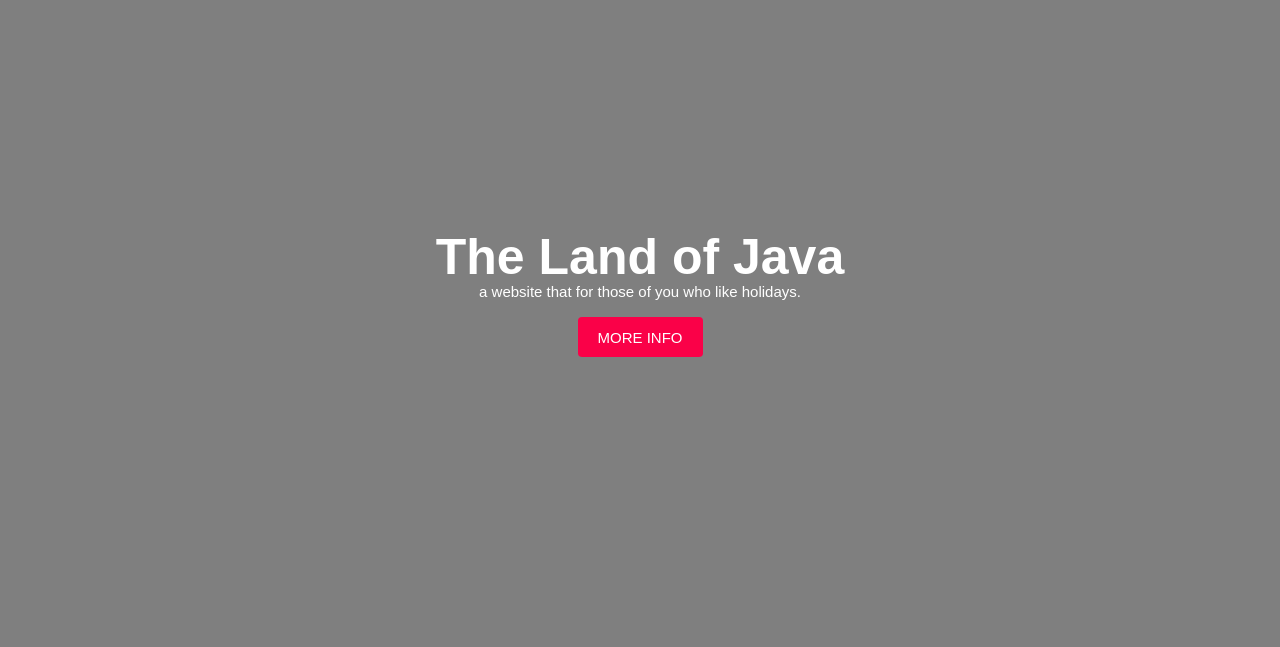
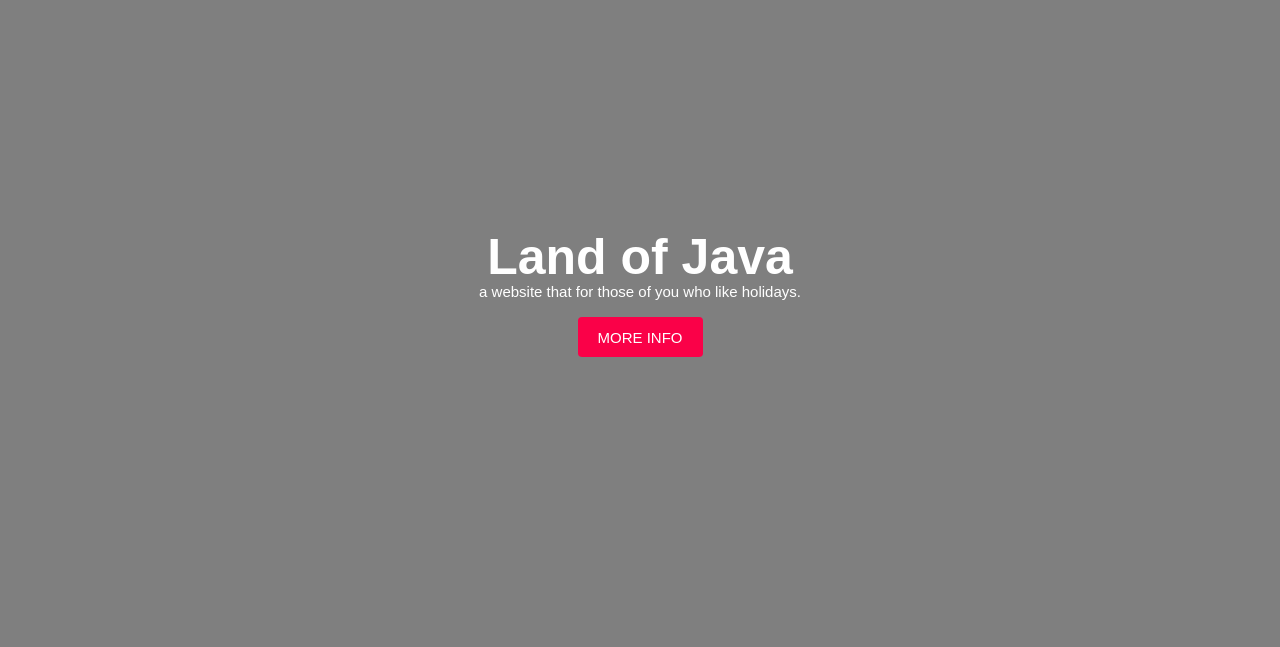
Before and after one commit to Eghaarya/thelandofjava.github.io, a plain HTML site: page index.html in a window 1280 px wide. Shown: the part 153-800 px from the top of the page. Drawn offline with nearby package versions, Linux system fonts and the light colour scheme.

Commit message:
edit header

```diff
--- a/index.html
+++ b/index.html
@@ -6,7 +6,7 @@
     <meta name="viewport" content="width=device-width, initial-scale=1.0">
     <link rel="shortcut icon" href="img/logo.png">
 
-    <title >Land of Java | by egha_arya affandi</title>
+    <title >The Land of Java | by egha_arya affandi</title>
     <link rel="stylesheet" href="css/style.css"/>
 </head>
 <body>
@@ -45,7 +45,7 @@
 
             </video>
             <div class="intro">
-                <h3>The Land of Java</h3>
+                <h3>Land of Java</h3>
                 <p>
                     a website that for those of you who like holidays.</p>
                 <p>
```
